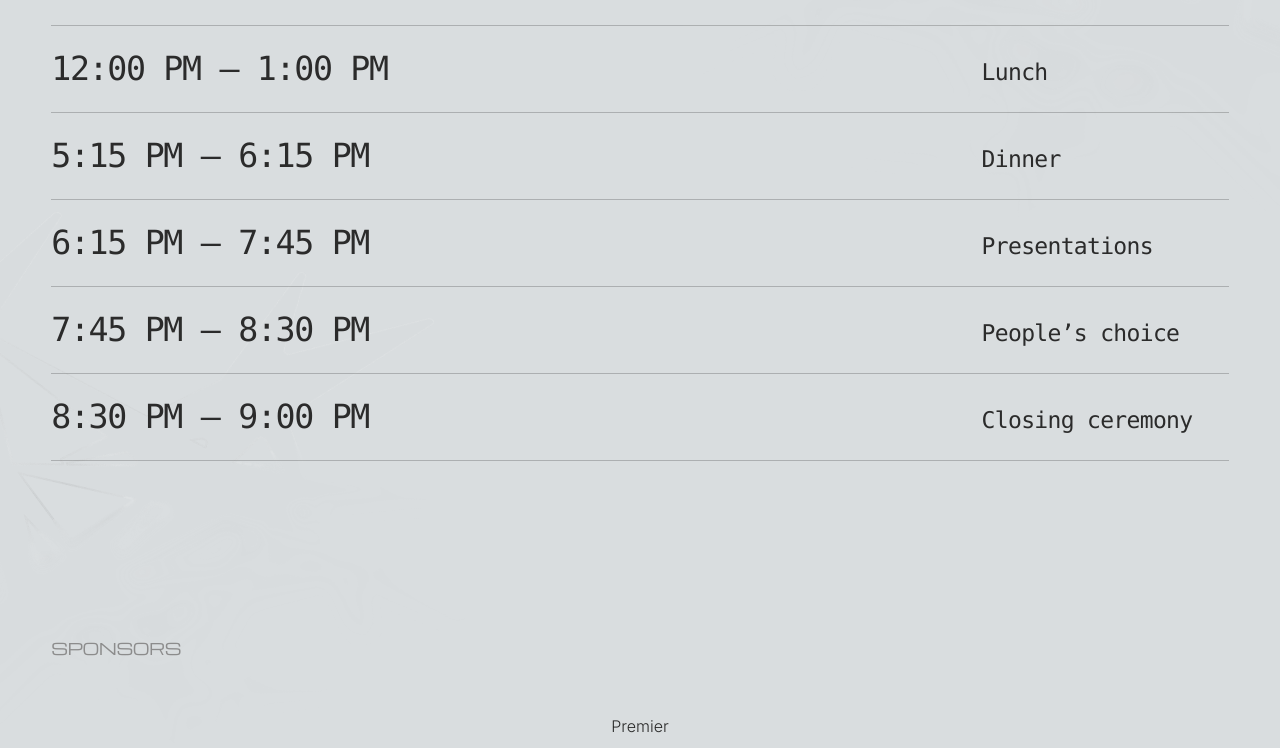
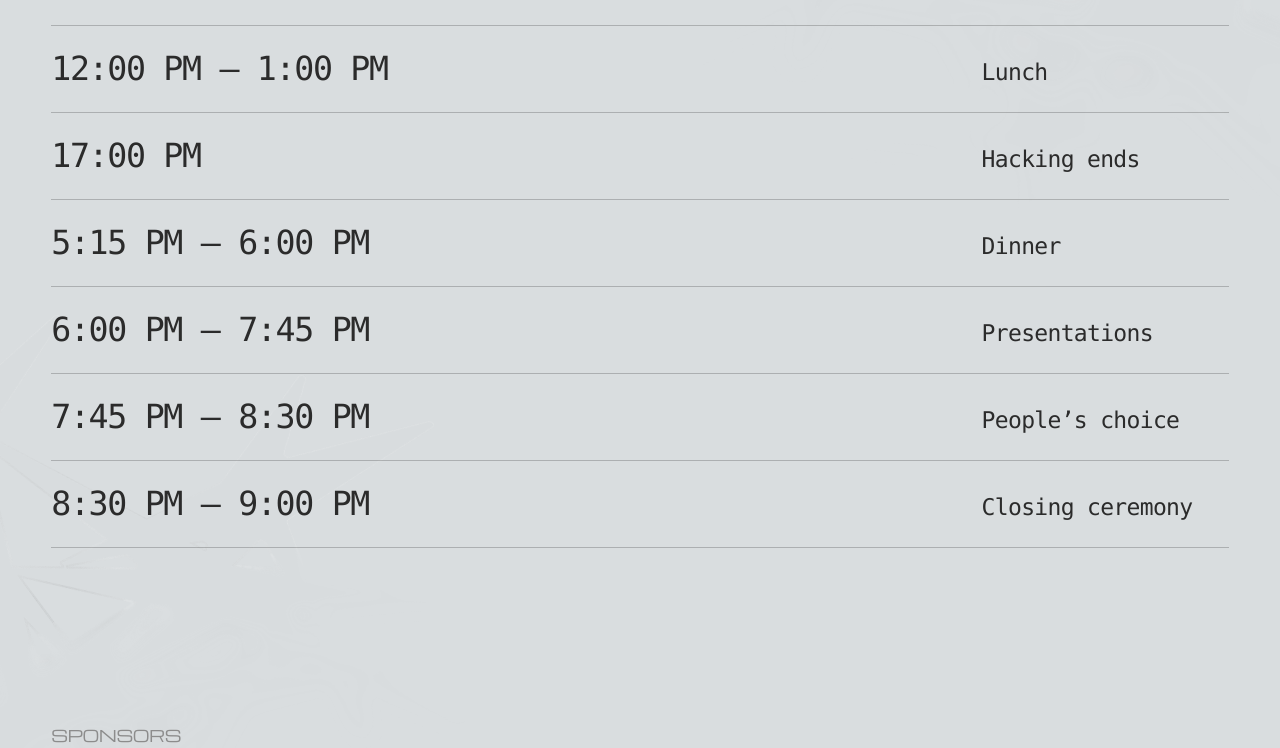
Before and after one commit to ScottyLabs/nova, a React (Vite) app: page / in a window 1280 px wide. Shown: the part 1182-1930 px from the top of the page. Built offline with nearby package versions, Linux system fonts and the light colour scheme; a web font is replaced by a local one.

Commit message:
update schedule to include hacking end time

```diff
--- a/src/sections/Schedule.tsx
+++ b/src/sections/Schedule.tsx
@@ -14,8 +14,9 @@ const schedule: ITimeSlot[] = [
   { start: "10:30 AM", end: "11:00 AM", detail: "Opening ceremony" },
   { start: "11:00 AM", detail: "Hacking begins" },
   { start: "12:00 PM", end: "1:00 PM", detail: "Lunch" },
-  { start: "5:15 PM", end: "6:15 PM", detail: "Dinner" },
-  { start: "6:15 PM", end: "7:45 PM", detail: "Presentations" },
+  { start: "17:00 PM", detail: "Hacking ends" },
+  { start: "5:15 PM", end: "6:00 PM", detail: "Dinner" },
+  { start: "6:00 PM", end: "7:45 PM", detail: "Presentations" },
   { start: "7:45 PM", end: "8:30 PM", detail: "People\u2019s choice" },
   { start: "8:30 PM", end: "9:00 PM", detail: "Closing ceremony" },
 ];
```
